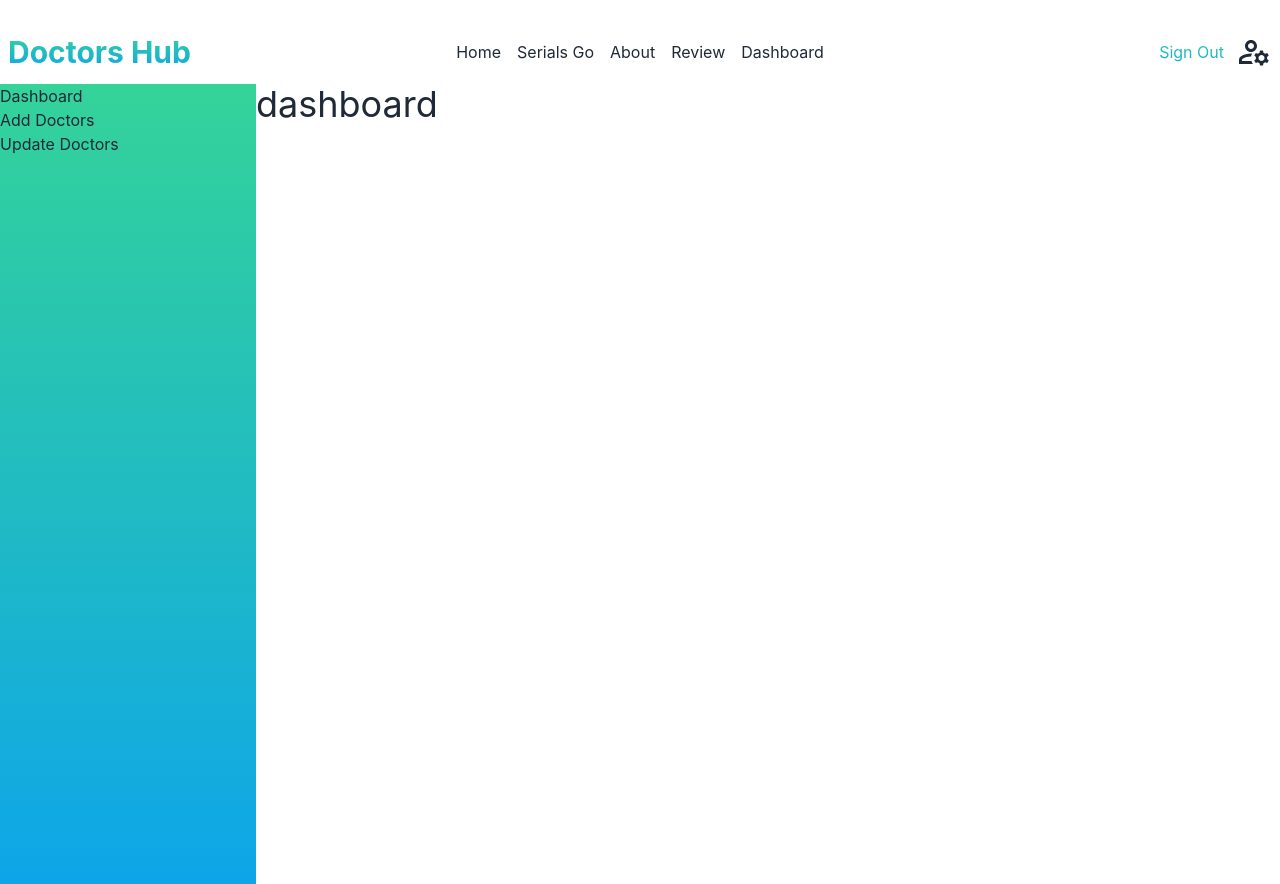
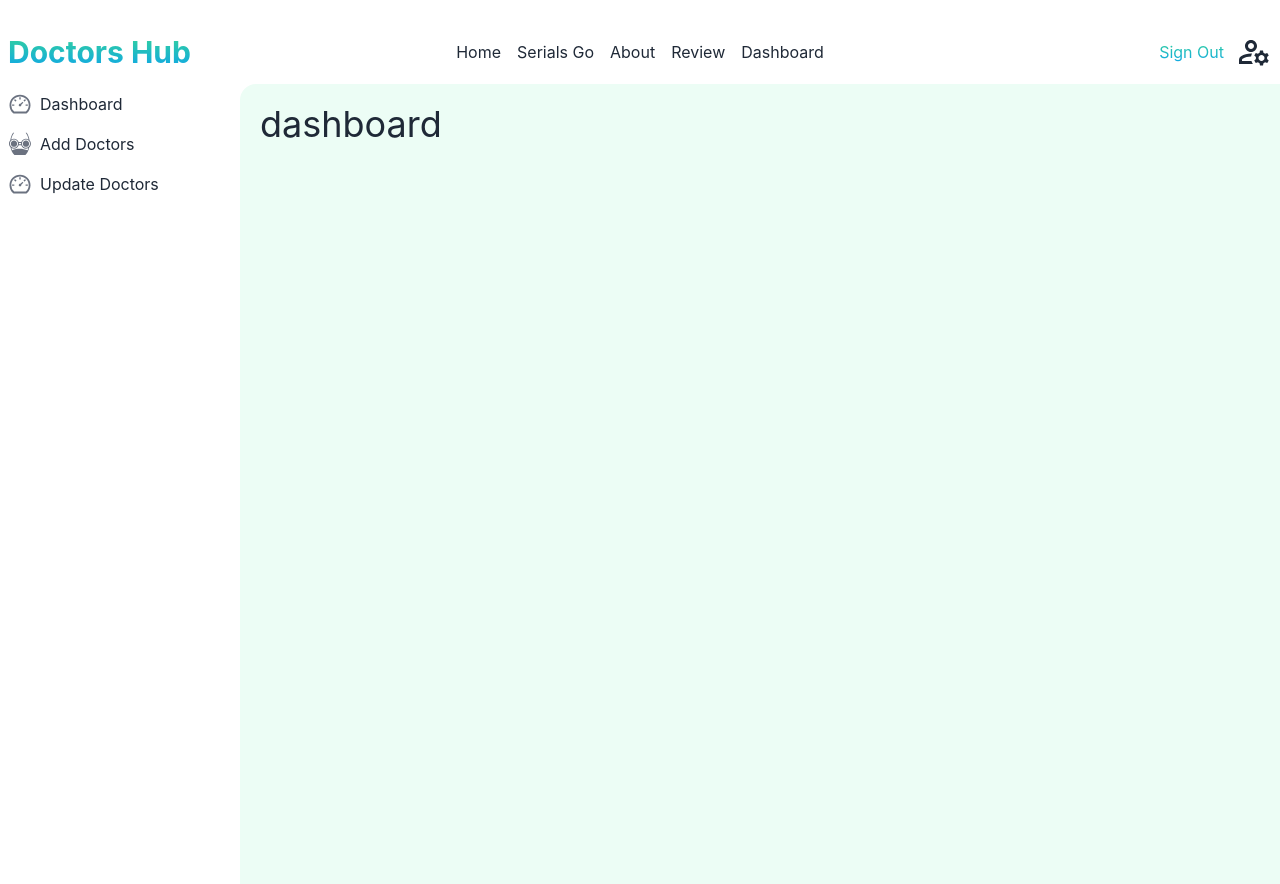
Before and after one commit to ahm-fahim/doctors-hub, a React (Create React App) app in the folder doctor-hub-client/: page /dashboard in a window 1280 px wide. Built offline with nearby package versions, Linux system fonts and the light colour scheme; no server answers; sample sign-in values are in the browser's storage; what tailwindcss-gradient would draw is missing.

Commit message:
sidebar design update

```diff
--- a/doctor-hub-client/src/SharedComponents/Sidebar/Sidebar.js
+++ b/doctor-hub-client/src/SharedComponents/Sidebar/Sidebar.js
@@ -1,21 +1,25 @@
 import React, { useState } from "react";
 import { Link } from "react-router-dom";
-
+import { AiOutlineDashboard } from "react-icons/ai";
+import { GiDoctorFace } from "react-icons/gi";
 const link = [
     {
         id: 1,
         to: "/dashboard",
         name: "Dashboard",
+        icon: <AiOutlineDashboard />,
     },
     {
         id: 2,
         to: "/dashboard/addDoctors",
         name: "Add Doctors",
+        icon: <GiDoctorFace />,
     },
     {
         id: 3,
         to: "/dashboard/updateDoctors",
         name: "Update Doctors",
+        icon: <AiOutlineDashboard />,
     },
 ];
 
@@ -27,10 +31,10 @@ const Sidebar = ({ children }) => {
     };
 
     return (
-        <div className="flex">
+        <div className="flex items-center">
             {/* Toggle Button */}
             <button
-                className="block lg:hidden text-gray-500 hover:text-gray-700 focus:outline-none"
+                className="block lg:hidden p-2 bg-gradient text-gray-500 hover:text-white focus:outline-none"
                 onClick={toggleSidebar}
             >
                 <svg
@@ -59,19 +63,24 @@ const Sidebar = ({ children }) => {
 
             {/* Sidebar */}
             <ul
-                className={`lg:w-64 bg-gradient h-screen ${
+                className={`w-60 lg:w-60  h-screen ${
                     isSidebarOpen || "lg:block hidden"
                 }`}
             >
                 {link.map((item) => (
-                    <li key={item.id}>
-                        <Link to={item.to}>{item.name}</Link>
+                    <li key={item.id} className="p-2 w-full hover:text-emerald-500" >
+                        <Link to={item.to} className="flex items-center">
+                            <span className="mr-2 text-2xl text-gray-500">
+                                {item.icon}
+                            </span>
+                            {item.name}
+                        </Link>
                     </li>
                 ))}
             </ul>
 
             {/* Main Content */}
-            <div className="flex-grow">{children}</div>
+            <div className="flex-grow bg-emerald-50 rounded-tl-2xl p-5 h-screen">{children}</div>
         </div>
     );
 };
```
